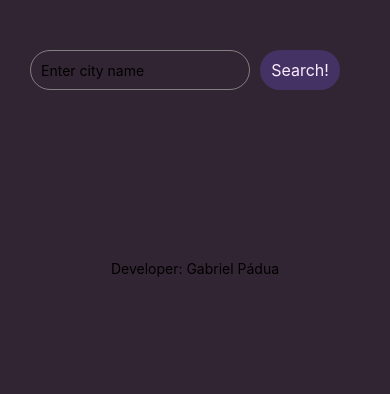
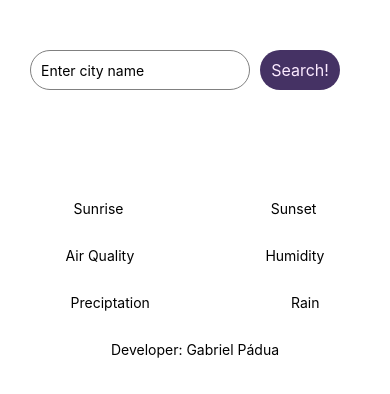
Before and after one commit to gabriepadua/Weather-app, a React Native app: screen / in a window 390 px wide. Shown: the top 394 px of the page. Built offline with nearby package versions, Linux system fonts and the light colour scheme.

Commit message:
acertando posicionamento dos dados

```diff
--- a/App.js
+++ b/App.js
@@ -118,49 +118,47 @@ export default function App() {
       </View>
       <View style={styles.infos}>
         <View>
+          <Text>Sunrise</Text>
           {weatherData && (
-            <Text>
-              Sunrise
-              {weatherData.forecastData.Sun.Rise.substring(11, 16)}
-            </Text>
+            <Text>{weatherData.forecastData.Sun.Rise.substring(11, 16)}</Text>
           )}
         </View>
         <View>
+          <Text>Sunset</Text>
           {weatherData && (
-            <Text>
-              Sunset {weatherData.forecastData.Sun.Set.substring(11, 16)}
-            </Text>
+            <Text>{weatherData.forecastData.Sun.Set.substring(11, 16)}</Text>
           )}
         </View>
       </View>
       <View style={styles.infos}>
         <View>
+          <Text>Air Quality</Text>
           {weatherData && (
-            <Text>
-              Air Quality {weatherData.forecastData.AirAndPollen[0].Category}
-            </Text>
+            <Text>{weatherData.forecastData.AirAndPollen[0].Category}</Text>
           )}
         </View>
         <View>
+          <Text>Humidity</Text>
           {weatherData && (
-            <Text>
-              Humidity{weatherData.forecastData.Day.RelativeHumidity.Average}
-            </Text>
+            <Text>{weatherData.forecastData.Day.RelativeHumidity.Average}</Text>
           )}
         </View>
       </View>
       <View style={styles.infos}>
         <View>
+          <Text>Preciptation</Text>
+
           {weatherData && (
             <Text>
-              Preciptation{" "}
-              {weatherData.forecastData.Day.PrecipitationProbability}
+              {weatherData.forecastData.Day.PrecipitationProbability}%
             </Text>
           )}
         </View>
         <View>
+          <Text>Rain</Text>
+
           {weatherData && (
-            <Text>Rain % {weatherData.forecastData.Day.RainProbability}</Text>
+            <Text>{weatherData.forecastData.Day.RainProbability}%</Text>
           )}
         </View>
       </View>
@@ -172,7 +170,6 @@ export default function App() {
 // {isDayTime ? `weatherData.forecastData.Sun.Set` : `weatherData.forecastData.Moon.Set`}
 const styles = StyleSheet.create({
   container: {
-    backgroundColor: "#322533",
     height: 1000,
   },
 
@@ -238,6 +235,6 @@ const styles = StyleSheet.create({
     alignContent: "center",
     justifyContent: "center",
     textAlign: "center",
-    bottom: 0,
+    bottom: -30,
   },
 });
```
